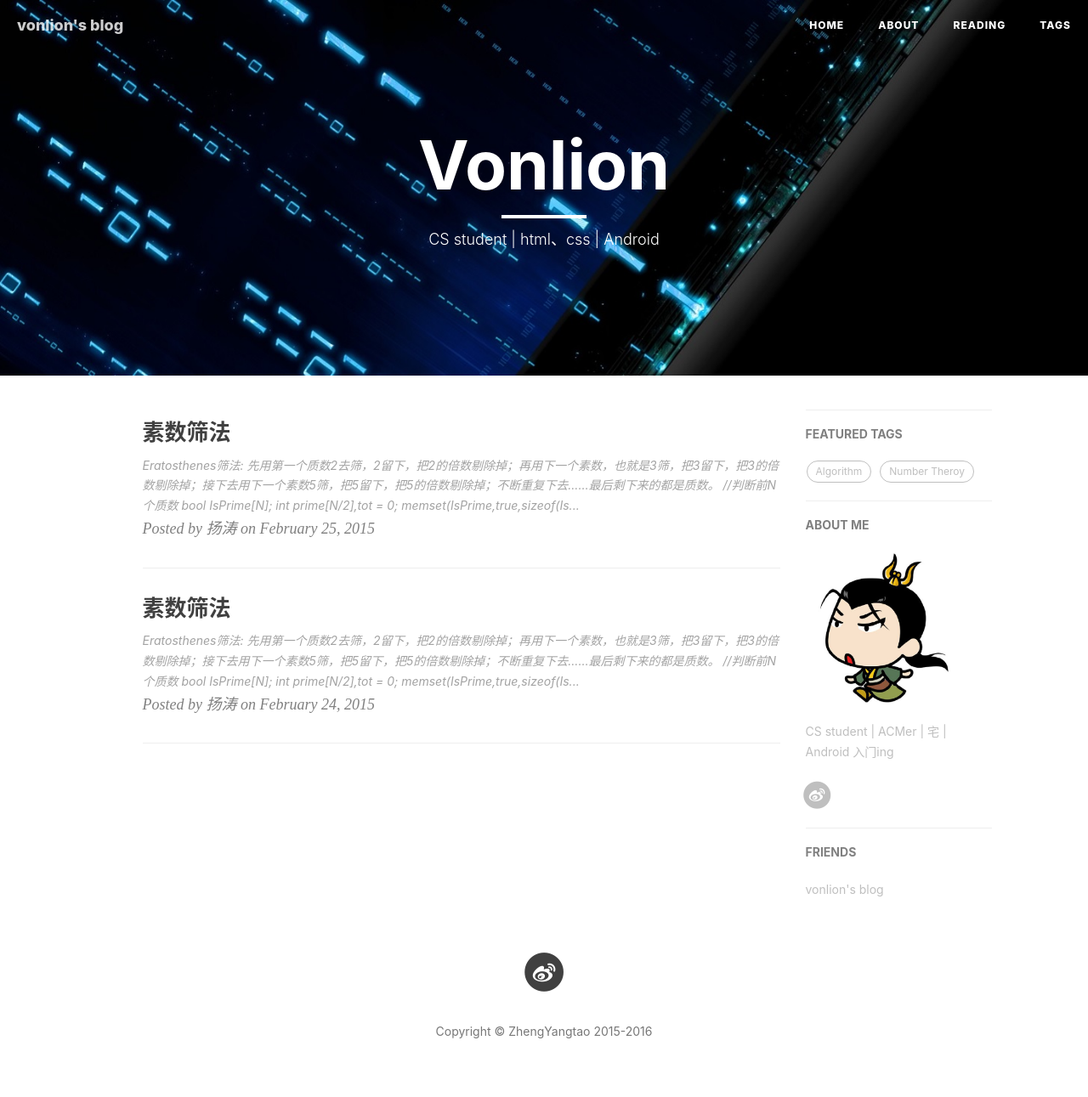
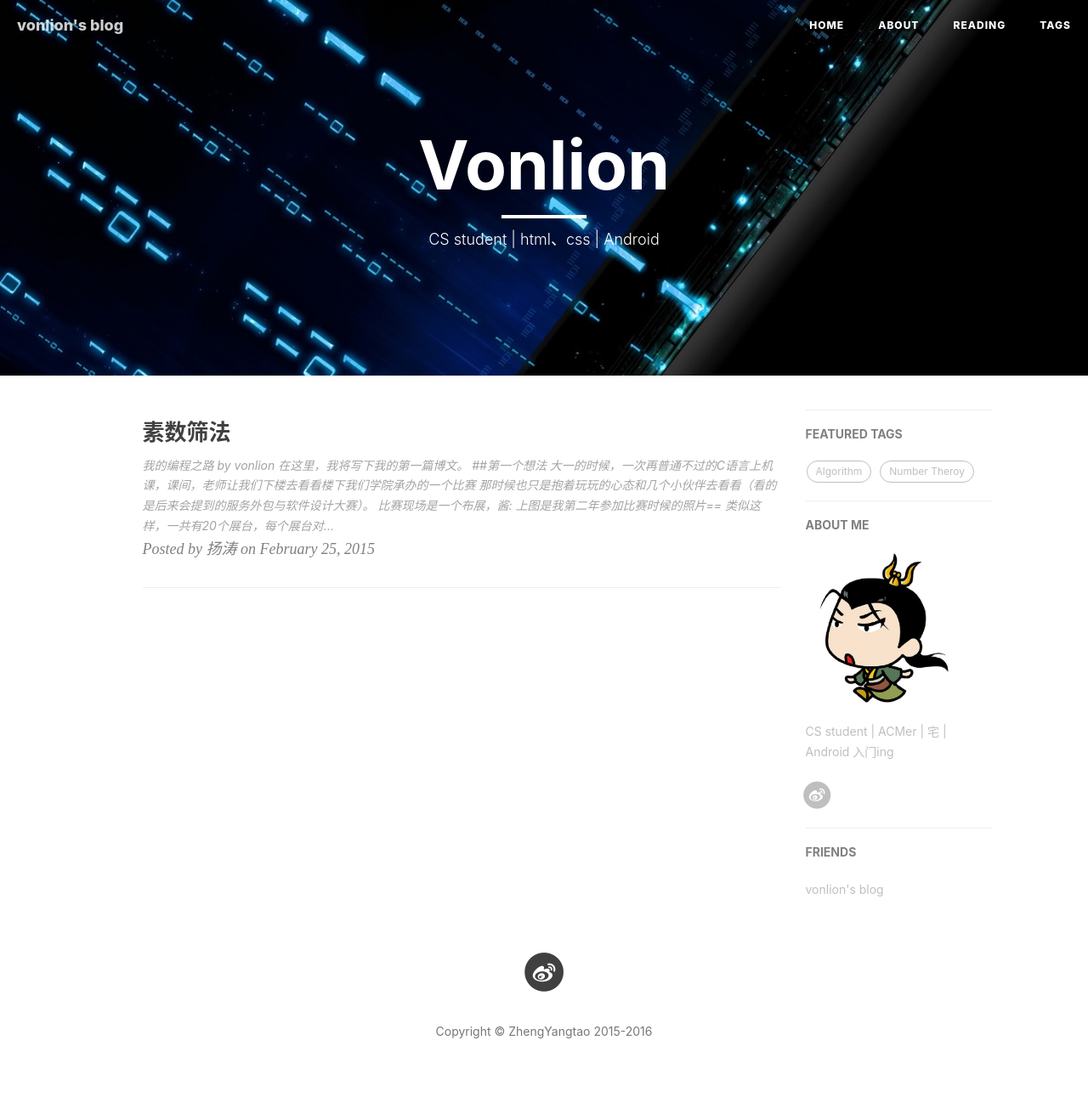
Before and after one commit to lihaof/lihaof.github.io, a Jekyll site: the page built from index.html, in a window 1280 px wide. Shown: the whole page at 85% size. Built offline with Jekyll 4.4.1, drawn with Linux system fonts in a browser that asks for light colours; nearby versions of some CDN libraries; the list of posts is cut into pages by our own code; comment, search, counter and statistics services are not loaded.

Commit message:
no message

````diff
--- a/_posts/2015-02-24-Seive-Of-Prime-Numbers.md
+++ /dev/null
@@ -1,51 +0,0 @@
----
-layout: post
-title: 素数筛法
-subtitle:
-description:
-author: 扬涛
-header-img:
-category: []
-tags: [Algorithm, Number Theroy]
----
-
-### Eratosthenes筛法:
-先用第一个质数2去筛，2留下，把2的倍数剔除掉；再用下一个素数，也就是3筛，把3留下，把3的倍数剔除掉；接下去用下一个素数5筛，把5留下，把5的倍数剔除掉；不断重复下去......最后剩下来的都是质数。
-
-```
-//判断前N个质数
-bool IsPrime[N];
-int prime[N/2],tot = 0;
-memset(IsPrime,true,sizeof(IsPrime));
-for (int i = 2;i <= N;i++)
-	if (IsPrime[i]){
-		prime[tot++] = i;
-		for (int j = i*2;j <= N;j += i)
-			IsPrime[j] = false;
-		}
-```
-*时间复杂度：O(NloglogN)*
-
-
-
-### Euler筛法
-
-```
-bool IsPrime[N];
-int prime[N/2],tot = 0;
-memset(IsPrime,true,sizeof(IsPrime));
-for (int i = 2;i <= N;i++){
-	if (IsPrime[i])
-		prime[tot++] = i;
-	for (int j = 0;j < tot;j++){
-		if (i*prime[j] > N)//超过最大范围，跳出
-			break;
-		IsPrime[i*prime[j]] = false;//将倍数筛除
-		if (i%prime[j] == 0)//保证只筛到以prime[j]为最小质因数的数
-			break;
-	}
-}
-```
-*时间复杂度：O(N)*
-
-[文章来源](http://wenku.baidu.com/link?url=0YEYx5S3alaN_SxQX06YJ4BAbSZn0oKbskZMv8zdTnt1yZOTnX45Aes1c_AxtXW3uKAGSlZZ7c0j3lvzrN_77cHbJMT6Cb14GIRizTFlTyq)
--- a/_posts/2015-02-25-Seive-Of-Prime-Numbers.md
+++ b/_posts/2015-02-25-Seive-Of-Prime-Numbers.md
@@ -9,47 +9,32 @@ category: []
 tags: [Algorithm, Number Theroy]
 ---
 
-### Eratosthenes筛法:
-先用第一个质数2去筛，2留下，把2的倍数剔除掉；再用下一个素数，也就是3筛，把3留下，把3的倍数剔除掉；接下去用下一个素数5筛，把5留下，把5的倍数剔除掉；不断重复下去......最后剩下来的都是质数。
+# 我的编程之路
 
-```
-//判断前N个质数
-bool IsPrime[N];
-int prime[N/2],tot = 0;
-memset(IsPrime,true,sizeof(IsPrime));
-for (int i = 2;i <= N;i++)
-	if (IsPrime[i]){
-		prime[tot++] = i;
-		for (int j = i*2;j <= N;j += i)
-			IsPrime[j] = false;
-		}
-```
-*时间复杂度：O(NloglogN)*
+*by vonlion*
 
 
+---
 
-### Euler筛法
+在这里，我将写下我的第一篇博文。
 
-```
-bool IsPrime[N];
-int prime[N/2],tot = 0;
-memset(IsPrime,true,sizeof(IsPrime));
-for (int i = 2;i <= N;i++){
-	if (IsPrime[i])
-		prime[tot++] = i;
-	for (int j = 0;j < tot;j++){
-		if (i*prime[j] > N)//超过最大范围，跳出
-			break;
-		IsPrime[i*prime[j]] = false;//将倍数筛除
-		if (i%prime[j] == 0)//保证只筛到以prime[j]为最小质因数的数
-			break;
-	}
-}
-```
-*时间复杂度：O(N)*
+##第一个想法
+大一的时候，一次再普通不过的C语言上机课，课间，老师让我们下楼去看看楼下我们学院承办的一个比赛
+那时候也只是抱着玩玩的心态和几个小伙伴去看看（看的是后来会提到的服务外包与软件设计大赛）。
+比赛现场是一个布展，酱:
+![比赛现场][1]
+  上图是我第二年参加比赛时候的照片==
 
-[文章来源](http://wenku.baidu.com/link?url=0YEYx5S3alaN_SxQX06YJ4BAbSZn0oKbskZMv8zdTnt1yZOTnX45Aes1c_AxtXW3uKAGSlZZ7c0j3lvzrN_77cHbJMT6Cb14GIRizTFlTyq)
+  类似这样，一共有20个展台，每个展台对应了一组队伍。大家纷纷展示自己制作的App，耐心的讲解、演示（当时的我是完全无法想象一个App的制作过程是多么复杂的）。
+  其中有一个App吸引了我的目光，记得那是一个类似“学霸君”那样的一个督促你学习的软件,整个App的画风与其他组的完全不同，就是现在比较流行的像素风，欸！这就让人眼前一亮，或许市场上类似的软件很多，但是将一款学习向导类App，他做成了游戏风格，那么这款软件就能在学生群体中流行起来。不只是界面，整个作品在构思上也模仿网游的格式，学习时间的累积类似于经验值的累积，人物因此升级，获得更好的装备，召唤兽，游戏与学习的结合正是这款App最大的亮点。
+  这给了我很大的启发，一款成功App不但要有吸引人的界面风格，还要有独一无二的创新点，这样才能对用户有粘性。因此，我目前的编程之路的方向是：界面设计与创新思维！
 
+##第一次比赛
+大二的第二学期，我从一个观众变成了参赛选手，这次我有幸打入决赛。一同晋级的有一半是同年级的小伙伴，还有一半是大三的学长学姐。有的学长还是有过国赛经验的高手，这真的让人感觉很惆怅！我们做的是一款智能室外运动导航软件，最方的是，由于是指定命题的缘故，跟我们同类型的产品还有很多！！
+下午答辩结束后，感觉真个人都是懵逼的，诶...第一次做App,就选了个看起来最容易上手的，结果进了个大坑。比赛结果仍要再过几天才会出来，估计也是要GG的。
+但是，我现在的目标是进入服务外包与软件设计实验室，打入决赛的队伍便可以申请，所以，也没什么遗憾吧。
+
+![](http:/www.vonlion.cn/myblog/img/game_site.JPG)
 
 
 
````
